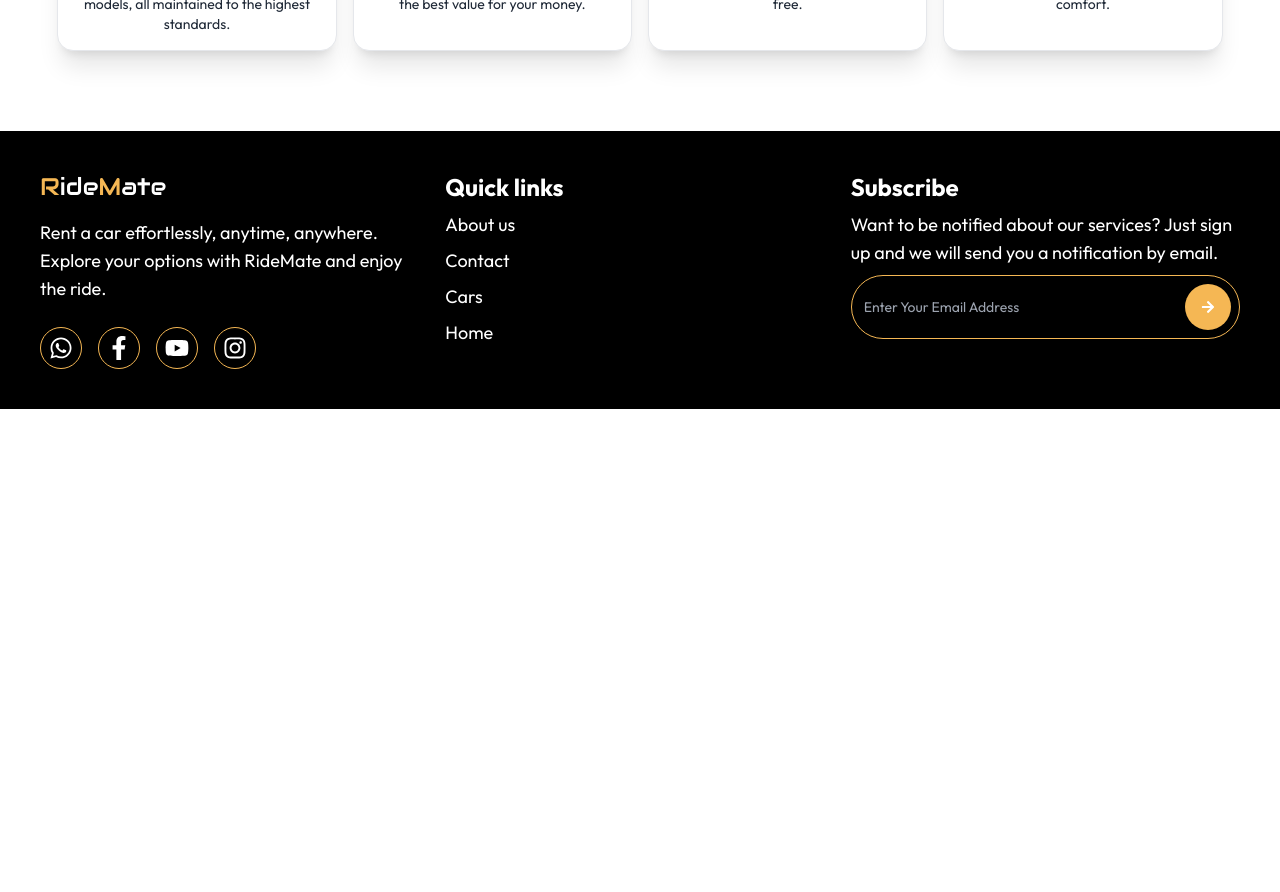
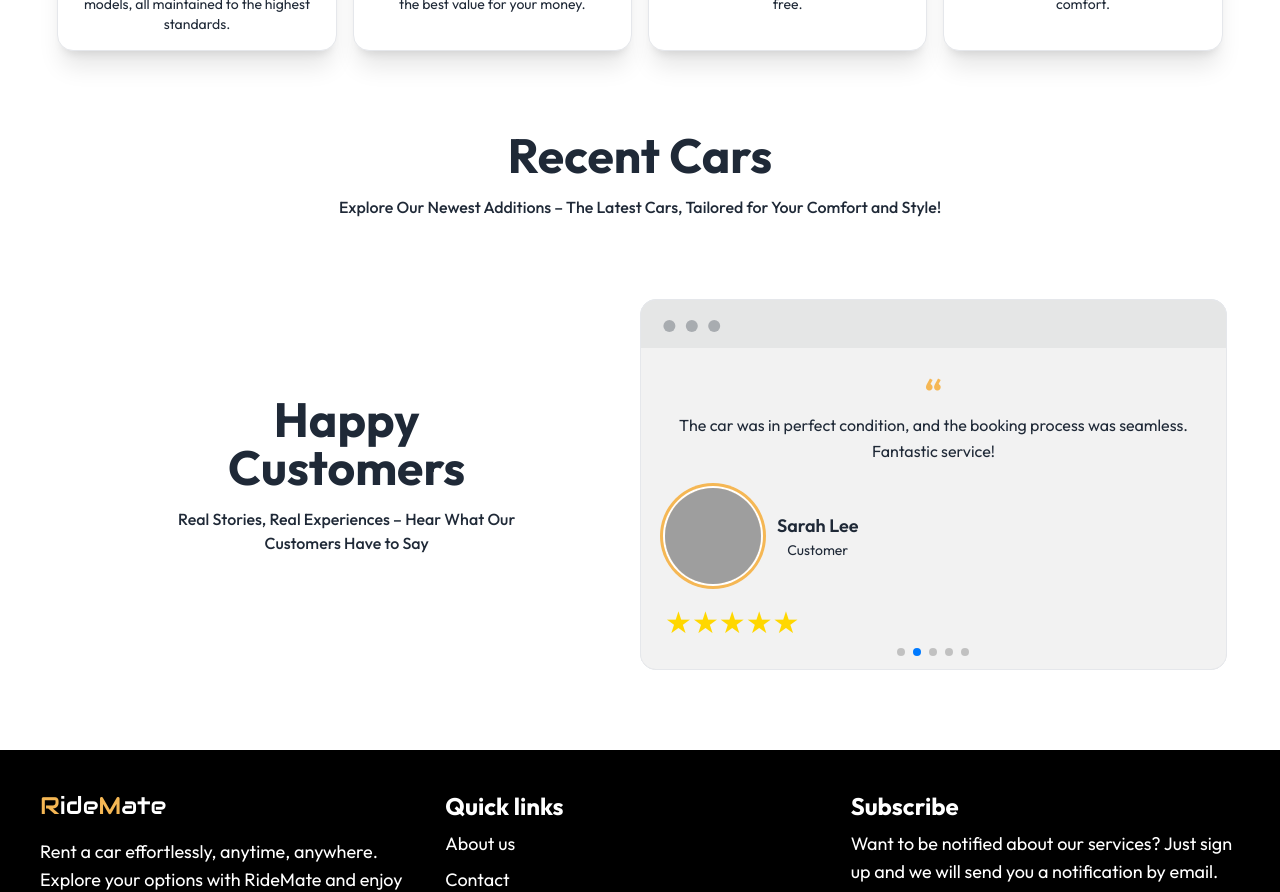
Before and after one commit to farahsamsi/RideMate-client, a React (Vite) app: page / in a window 1280 px wide. Shown: the part 1140-2032 px from the top of the page. Before the commit the page ends 1549 px from the top, so only its background shows below. Built offline with nearby package versions, Linux system fonts and the light colour scheme; grey boxes are pictures that could not be loaded.

Commit message:
added User Testimonials section

```diff
--- a/package.json
+++ b/package.json
@@ -15,8 +15,10 @@
     "react": "^18.3.1",
     "react-dom": "^18.3.1",
     "react-icons": "^5.4.0",
+    "react-rating-stars-component": "^2.2.0",
     "react-router-dom": "^7.1.0",
-    "sort-by": "^1.2.0"
+    "sort-by": "^1.2.0",
+    "swiper": "^11.1.15"
   },
   "devDependencies": {
     "@eslint/js": "^9.17.0",
--- a/src/Components/Banner.jsx
+++ b/src/Components/Banner.jsx
@@ -17,7 +17,7 @@ function Banner() {
 
   const [currentSlide, setCurrentSlide] = useState(0);
 
-  // Automatically change slides every 5 seconds
+  // Automatically change slides every 8 seconds
   useEffect(() => {
     const interval = setInterval(() => {
       setCurrentSlide((prevSlide) => (prevSlide + 1) % slides.length);
--- /dev/null
+++ b/src/Components/CustomerReviews.jsx
@@ -0,0 +1,129 @@
+// Import Swiper React components
+import { Swiper, SwiperSlide } from "swiper/react";
+
+// Import Swiper styles
+import "swiper/css";
+import "swiper/css/bundle";
+import {
+  Autoplay,
+  EffectFade,
+  Navigation,
+  Pagination,
+  Virtual,
+} from "swiper/modules";
+
+import ReactStars from "react-rating-stars-component";
+
+const firstExample = {
+  size: 30,
+  value: 5,
+  edit: false,
+};
+
+const CustomerReviews = () => {
+  const testimonials = [
+    {
+      name: "Dan Martin",
+      role: "Customer",
+      review:
+        "RideMate made my trip smooth and hassle-free. Highly recommended for anyone looking for affordable rentals.",
+      image: "https://i.ibb.co.com/GCDSnK9/Untitled-design-4-1.png", // Replace with your image URL
+    },
+    {
+      name: "Sarah Lee",
+      role: "Customer",
+      review:
+        "The car was in perfect condition, and the booking process was seamless. Fantastic service!",
+      image: "https://i.ibb.co.com/3NvpjM4/Untitled-design-5-1.png",
+    },
+    {
+      name: "James Brown",
+      role: "Customer",
+      review:
+        "I’ve used RideMate several times, and they never disappoint. Great variety of cars and excellent support!",
+      image: "https://i.ibb.co.com/YPsLvkr/Untitled-design-6-1.png",
+    },
+    {
+      name: "Emily Davis",
+      role: "Customer",
+      review:
+        "From start to finish, my experience was amazing. I’ll definitely use RideMate again!",
+      image: "https://i.ibb.co.com/3hS0fDf/Untitled-design-7-1.png",
+    },
+    {
+      name: "John Smith",
+      role: "Customer",
+      review:
+        "Affordable prices, reliable cars, and quick support – everything you’d want in a car rental service.",
+      image: "https://i.ibb.co.com/khF4tqY/Untitled-design-8-1.png",
+    },
+  ];
+
+  return (
+    <div className="my-4 md:my-6 lg:my-20 container mx-auto">
+      {/* swiper */}
+      <div className="w-11/12 mx-auto rounded-lg lg:grid lg:grid-cols-2">
+        <div className="md:w-8/12 mx-auto flex flex-col justify-center items-center text-center gap-4 mb-5 ">
+          <h1 className={`text-2xl lg:text-5xl font-bold `}>Happy Customers</h1>
+          <p className="font-medium px-4">
+            Real Stories, Real Experiences – Hear What Our Customers Have to Say
+          </p>
+        </div>
+        <div>
+          <Swiper
+            effect={"fade"}
+            //   navigation
+            pagination={{
+              clickable: true,
+            }}
+            modules={[Virtual, EffectFade, Navigation, Pagination, Autoplay]}
+            autoplay={{ delay: 5000 }}
+            loop={true}
+            className=""
+          >
+            {testimonials.map((testimonial, index) => {
+              return (
+                <SwiperSlide key={index}>
+                  <div className="mockup-window bg-base-300 border">
+                    <div className="bg-base-200 flex flex-col justify-start items-start px-6 py-6">
+                      {/* Quote Icon */}
+                      <div className="flex flex-col items-center w-full">
+                        <div className="text-primary text-4xl">
+                          <span className="font-bold">“</span>
+                        </div>
+                        {/* Review Text */}
+                        <p className="text-center leading-relaxed mb-6">
+                          {testimonial.review}
+                        </p>
+                      </div>
+                      {/* User Info */}
+                      <div className="flex items-center space-x-4">
+                        <div className="avatar">
+                          <div className="ring-primary ring-offset-base-100 w-24 rounded-full ring ring-offset-2">
+                            <img src={testimonial.image} />
+                          </div>
+                        </div>
+                        <div className="text-center">
+                          <h4 className="text-lg font-semibold">
+                            {testimonial.name}
+                          </h4>
+                          <p className="text-sm ">{testimonial.role}</p>
+                        </div>
+                      </div>
+                      {/* Rating */}
+                      <div className="mt-4 flex space-x-1">
+                        <ReactStars {...firstExample} />
+                      </div>
+                    </div>
+                  </div>
+                </SwiperSlide>
+              );
+            })}
+          </Swiper>
+        </div>
+      </div>
+    </div>
+  );
+};
+
+export default CustomerReviews;
--- /dev/null
+++ b/src/Components/RecentCars.jsx
@@ -0,0 +1,15 @@
+const RecentCars = () => {
+  return (
+    <div className="my-4 md:my-6 lg:my-20 container mx-auto">
+      <div className="md:w-8/12 mx-auto flex flex-col justify-center items-center text-center gap-4 mb-5 ">
+        <h1 className={`text-2xl lg:text-5xl font-bold `}>Recent Cars</h1>
+        <p className="font-medium  px-4">
+          Explore Our Newest Additions – The Latest Cars, Tailored for Your
+          Comfort and Style!
+        </p>
+      </div>
+    </div>
+  );
+};
+
+export default RecentCars;
--- /dev/null
+++ b/src/Components/Testimonials/Testimonials.jsx
@@ -0,0 +1,97 @@
+import { useEffect, useState } from "react";
+import { FaCar } from "react-icons/fa";
+import { Link } from "react-router-dom";
+
+const Testimonials = () => {
+  const slides = [
+    {
+      image: "url('https://i.ibb.co.com/dD7z4wc/Untitled-design-1.png')",
+    },
+    {
+      image: "url('https://i.ibb.co.com/2npsyWy/Untitled-design-2-1.png')",
+    },
+    {
+      image: "url('https://i.ibb.co.com/RBpYyN2/Untitled-design-3-1.png')",
+    },
+  ];
+
+  const [currentSlide, setCurrentSlide] = useState(0);
+
+  // Automatically change slides every 8 seconds
+  useEffect(() => {
+    const interval = setInterval(() => {
+      setCurrentSlide((prevSlide) => (prevSlide + 1) % slides.length);
+    }, 8000);
+
+    return () => clearInterval(interval);
+  }, [slides.length]);
+
+  return (
+    <div className="my-4 md:my-6 lg:my-20 container mx-auto">
+      <div className="md:w-8/12 mx-auto flex flex-col justify-center items-center text-center gap-4 mb-5 ">
+        <h1 className={`text-2xl lg:text-5xl font-bold `}>Happy Customers</h1>
+        <p className="font-medium px-4">
+          Real Stories, Real Experiences – Hear What Our Customers Have to Say
+        </p>
+      </div>
+
+      {/* carousel */}
+      <div className="w-11/12 lg:w-8/12 mx-auto">
+        <div className="carousel w-full min-h-[calc(100vh-200px)] md:min-h-[calc(100vh-750px)] lg:min-h-[calc(100vh-450px)] overflow-hidden relative py-5">
+          {slides.map((slide, index) => (
+            <div
+              key={index}
+              className={`absolute inset-0 duration-1000 ease-in-out ${
+                index === currentSlide ? "z-10" : "z-0"
+              }`}
+              style={{
+                backgroundImage: slide.image,
+                backgroundSize: "cover",
+                backgroundPosition: "center",
+              }}
+            >
+              <div className="absolute inset-0 bg-black bg-opacity-50 flex items-center justify-center">
+                <div className="text-center text-white p-6 max-w-2xl">
+                  <h2 className="text-3xl md:text-5xl font-extrabold my-4">
+                    Your Next Car Awaits at{" "}
+                    <span className="text-primary font-audioWide">
+                      RideMate
+                    </span>
+                  </h2>
+                  <p className="text-lg mb-4">
+                    Find the Perfect Ride, Anytime, Anywhere – Your Journey
+                    Begins with RideMate!
+                  </p>
+                  <div className="flex justify-center items-center gap-8">
+                    <Link to="availableCars">
+                      <button className="hover:scale-105 font-semibold text-black transition ease-in-out bg-primary p-4 flex items-center gap-2">
+                        <span className="">
+                          <FaCar />
+                        </span>
+                        View Available Cars
+                      </button>
+                    </Link>
+                  </div>
+                </div>
+              </div>
+            </div>
+          ))}
+          {/* Carousel controls */}
+          <div className="absolute bottom-6 flex justify-center w-full space-x-2 z-40">
+            {slides.map((_, index) => (
+              <button
+                key={index}
+                className={`w-3 h-3 rounded-full ${
+                  index === currentSlide ? "bg-primary" : "bg-gray-400"
+                }`}
+                onClick={() => setCurrentSlide(index)}
+              ></button>
+            ))}
+          </div>
+        </div>
+      </div>
+    </div>
+  );
+};
+
+export default Testimonials;
--- a/src/Pages/Home.jsx
+++ b/src/Pages/Home.jsx
@@ -1,4 +1,7 @@
 import Banner from "../Components/Banner";
+import CustomerReviews from "../Components/CustomerReviews";
+import RecentCars from "../Components/RecentCars";
+// import Testimonials from "../Components/Testimonials/Testimonials";
 import WhyChooseUs from "../Components/WhyChooseUs";
 
 const Home = () => {
@@ -7,6 +10,9 @@ const Home = () => {
       {/* banner */}
       <Banner></Banner>
       <WhyChooseUs></WhyChooseUs>
+      <RecentCars></RecentCars>
+      {/* <Testimonials></Testimonials> */}
+      <CustomerReviews></CustomerReviews>
     </div>
   );
 };
```
Also changed, not shown: 1 other file (tests, documents, lock files or other folders).
